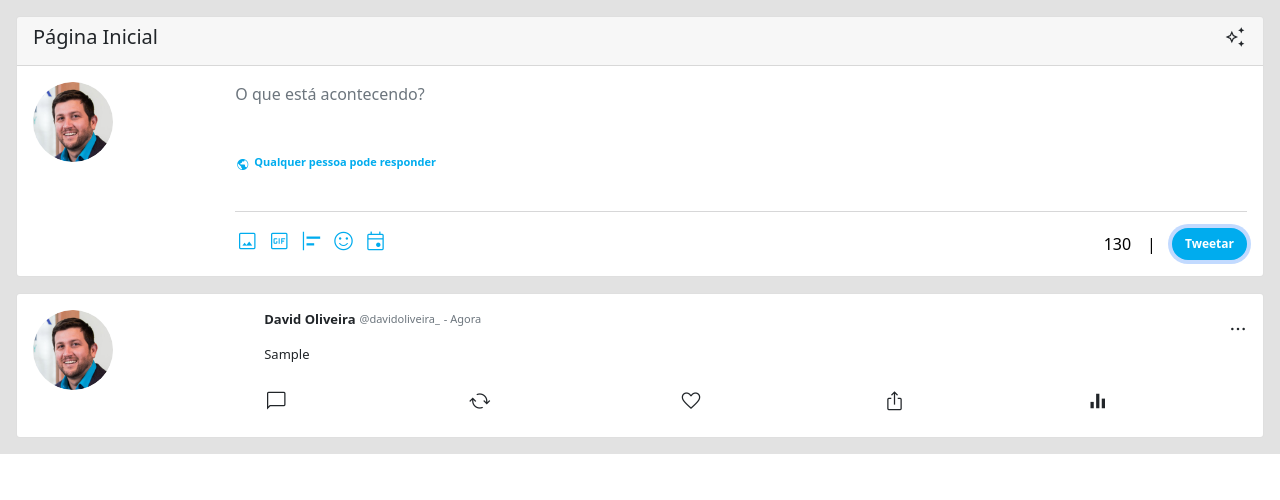
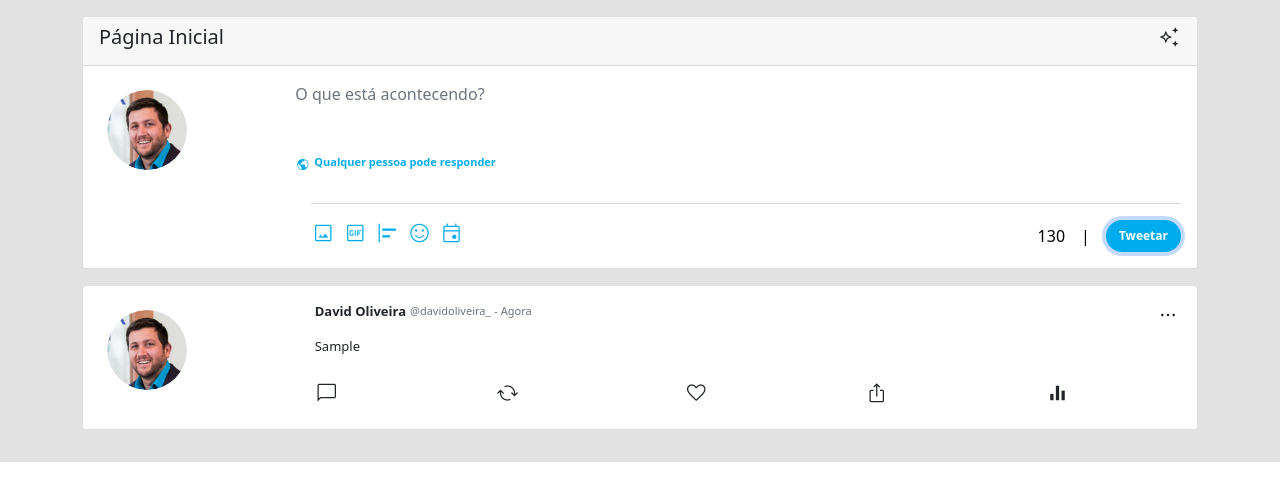
Before and after one commit to guerradaniel/twitter-feed-clone, an Angular app: page / in a window 1280 px wide. Both pictures are taken after typing "Sample" into the empty fields and a click on the button "Tweetar". Shown: the top 500 px of the page. Built offline with nearby package versions, Linux system fonts and the light colour scheme.

Commit message:
adiconado melhorias em front e funcao deletar.

```diff
--- a/src/app/feed/components/feed.component.css
+++ b/src/app/feed/components/feed.component.css
@@ -70,3 +70,10 @@
 .photo {
     border-radius: 40px;
 }
+
+.button-delete {
+    width: 14rem;
+    font-weight: bold;
+    border-radius: 21px;
+    border-color: lightgray;
+}
--- a/src/app/feed/components/feed.component.html
+++ b/src/app/feed/components/feed.component.html
@@ -1,4 +1,5 @@
 <div class="p-3 twitter-background">
+    <div class="container">
         <section>
             <div class="card mb-3">
                 <div class="card-header d-flex justify-content-between">
@@ -10,18 +11,18 @@
                 </span>
                 </div>
 
-            <div class="card-body d-flex justify-content-between">
-                <div class="col-2">
+                <div class="card-body d-flex justify-content-between pb-0">
+                    <div class="col-2 m-2">
                         <img class="photo" height="80" width="80" src="{{data?.photo}}">
                     </div>
                     <div class="col-10">
                         <form [formGroup]="form" (ngSubmit)="tweetPost()">
 
-                        <div class="form-group col-12">
+                            <div class="form-group col-12 me-2">
                                 <textarea type="text" [(ngModel)]="form.tweet" formControlName="tweet" class="form-control insert-tweet p-0" rows="1" placeholder="O que está acontecendo?" rows="3" maxlength="130" autofocus></textarea>
                             </div>
 
-                        <div class="d-flex type-visualization mb-4">
+                            <div class="d-flex type-visualization">
                                 <div class="me-1">
                                     <span class="material-symbols-outlined" style="font-size: 15px;">
                               public
@@ -29,8 +30,8 @@
                                 </div>
                                 <p class="type-visualization-public fw-bold"> Qualquer pessoa pode responder</p>
                             </div>
-                        <hr class="divider-line">
-                        <div class="d-flex justify-content-between twitter-color twitter-icons align-items-center">
+                            <hr class="divider-line m-3">
+                            <div class="d-flex justify-content-between twitter-color twitter-icons align-items-center p-3 pt-0">
                                 <div>
 
                                     <span class="material-symbols-outlined init-icons me-2">
@@ -66,16 +67,16 @@
 
 
         <section>
-        <div class="card " *ngIf="tweets.length>= 0">
-            <div class="card-body pe-0 mb-2" *ngFor="let tweet of tweets">
+            <div class="card mb-3" *ngIf="tweets.length>= 0">
+                <div class="card-body pe-0 mb-2" *ngFor="let tweet of tweets;">
                     <div class="list-group">
                         <div class="d-flex justify-content-between align-items-start">
-                        <div class="col-2">
+                            <div class="col-2 m-2">
                                 <img class="photo" height="80" width="80" src="{{data?.photo}}">
                             </div>
                             <div class="col-9">
                                 <div class="list-group-item border-0 p-0" aria-current="true">
-                                <div class="w-100 d-flex justify-content-between">
+                                    <div class="w-100 d-flex justify-content-between mb-0">
                                         <div class="d-flex justify-content-between align-items-center">
                                             <p class="tweet-name fw-bold">{{data?.name}}</p>
                                             <p class="tweet-user text-muted">{{data?.adress}}</p>
@@ -111,10 +112,10 @@
                                 </div>
                             </div>
 
-                        <div class="">
+
                             <div class="dropdown">
-                                <button class="btn dropdown-toggle" type="button" id="dropdownMenuButton1" data-bs-toggle="dropdown" aria-expanded="false">
-                                <span class="material-symbols-outlined teste">
+                                <button class="btn dropdown-toggle p-0 me-3" type="button" id="dropdownMenuButton1" data-bs-toggle="dropdown" aria-expanded="false">
+                                <span class="material-symbols-outlined">
                                   more_horiz
                                 </span>
                           </button>
@@ -133,31 +134,31 @@
                                     </li>
                                 </ul>
                             </div>
-                        </div>
-                    </div>
+
                         </div>
                     </div>
 
-        </div>
-    </section>
-</div>
-
+                    <!-- modal -->
                     <div>
-    <div class="modal fade" id="exampleModal" tabindex="-1" aria-labelledby="exampleModalLabel" aria-hidden="true">
+                        <div class="modal fade" id="exampleModal" aria-labelledby="exampleModalLabel" aria-hidden="true">
                             <div class="modal-dialog">
-            <div class="modal-content">
+                                <div class="modal-content p-4">
                                     <div class="modal-header border-0">
-                    <h5 class="modal-title" id="exampleModalLabel">Delete Tweet?</h5>
-                    <button type="button" class="btn-close" data-bs-dismiss="modal" aria-label="Close"></button>
+                                        <h5 class="modal-title p-0" id="exampleModalLabel">Delete Tweet?</h5>
                                     </div>
                                     <div class="modal-body">
                                         This can’t be undone and it will be removed from your profile, the timeline of any accounts that follow you, and from Twitter search results.
                                     </div>
                                     <div class="modal-footer border-0 d-grid justify-content-center">
-                    <button type="button" class="btn btn-secondary" data-bs-dismiss="modal">Close</button>
-                    <button type="button" class="btn btn-primary">Save changes</button>
+                                        <button (click)="deleteItem(tweet)" type="button" class="btn btn-danger button-delete" data-bs-dismiss="modal">Delete</button>
+                                        <button type="button" class="btn button-delete" data-bs-dismiss="modal">Cancel</button>
                                     </div>
                                 </div>
                             </div>
                         </div>
                     </div>
+                </div>
+            </div>
+        </section>
+    </div>
+</div>
--- a/src/app/feed/components/feed.component.ts
+++ b/src/app/feed/components/feed.component.ts
@@ -15,26 +15,22 @@ import { FeedService } from '../service/feed.service';
 })
 export class FeedComponent implements OnInit {
   public tweets!: FeedInterface[];
-  data!: FeedInterface
+  data!: FeedInterface;
   form: any;
   photo = 'assets/img/ProfilePic.png';
 
-  constructor(
-    private readonly feed: FeedService
-  ) {
-  }
+
+  constructor(private readonly feed: FeedService) {}
 
   ngOnInit(): void {
     this.showTweets();
     this.form = new FormGroup({
-      name: new FormControl(''),
+      name: new FormControl(this.data.name),
       tweet: new FormControl('', Validators.maxLength(130)),
-      photo: new FormControl(''),
-      adress: new FormControl(''),
+      photo: new FormControl(this.data.photo),
+      adress: new FormControl(this.data.adress),
     });
   }
-
-
 
   public tweetPost(): void {
     const post: FeedInterface = this.form.value;
@@ -43,20 +39,23 @@ export class FeedComponent implements OnInit {
     this.form.get('tweet').reset();
   }
 
-
-
   showTweets(): void {
     this.feed.getFeed().subscribe((data: FeedInterface) => {
-      this.data = data
+      this.data = data;
       if (localStorage.getItem('BD')) {
         this.tweets = JSON.parse(localStorage.getItem('BD') || '{}');
       } else {
         this.tweets = [];
       }
-    })
+    });
   }
 
-  deleteItem(): void {
-
+  deleteItem(index: any): void {
+    for(let i = 0; i < this.tweets.length; i++){
+      if(index === this.tweets[i]){
+        this.tweets.splice(i, 1);
+        localStorage.setItem('BD', JSON.stringify(this.tweets));
+      }
+    }
   }
 }
--- a/src/app/feed/interfaces/tweet.ts
+++ b/src/app/feed/interfaces/tweet.ts
@@ -1,4 +1,5 @@
 export class FeedInterface {
+  id?: string;
   name?: string;
   tweet?: string;
   photo?: any;
```
Lines whose indentation alone changed are shown as unchanged.
